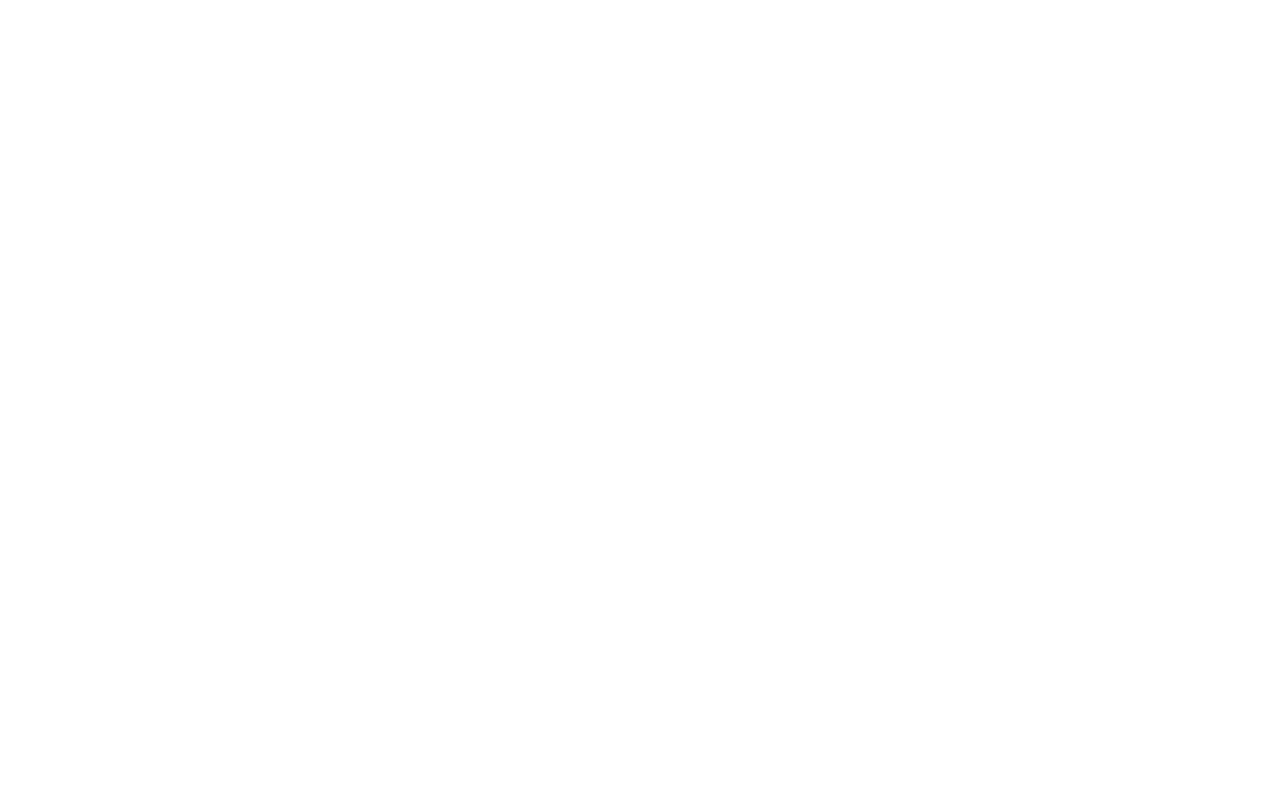
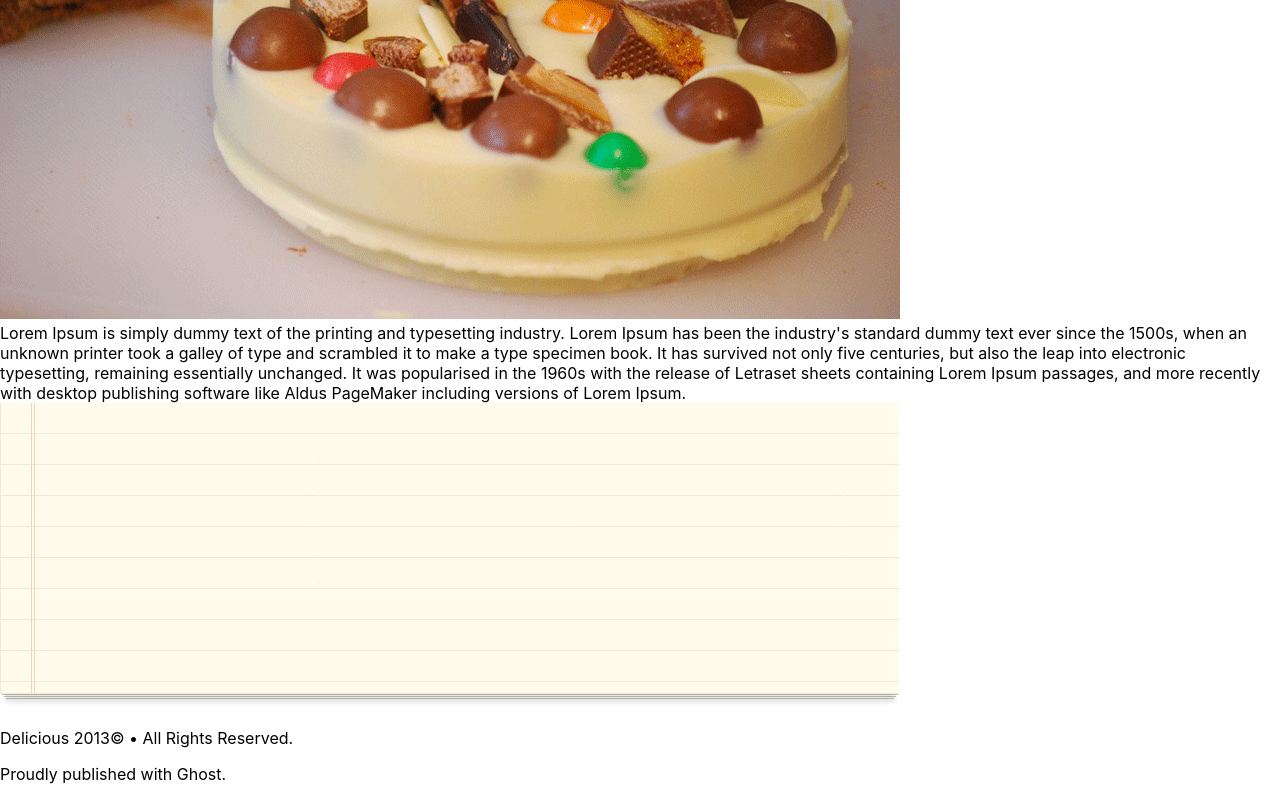
Before and after one commit to taylor-c-williams/chocolate-pizza, a React (Create React App) app: page / in a window 1280 px wide. Shown: the part 582-1382 px from the top of the page. Before the commit the page ends 800 px from the top, so only its background shows below. Built offline with nearby package versions, Linux system fonts and the light colour scheme.

Commit message:
header body footer images working

```diff
--- a/src/App.js
+++ b/src/App.js
@@ -1,12 +1,16 @@
 import React, { Component } from 'react';
 import './App.css';
 import Header from './Header.js';
+import Footer from './Footer.js';
+import Body from './Body.js';
 
 export default class App extends Component {
   render() {
     return (
       <div>
         <Header />
+        <Body />
+        <Footer />
 
       </div>
     );
--- /dev/null
+++ b/src/Body.js
@@ -0,0 +1,38 @@
+import React, { Component } from 'react';
+
+export default class Body extends Component {
+  render() {
+    return (
+      <div>
+        <main>
+
+          <section class="image1">
+            <img src="choco-pizza.png" alt="chocolate pizza" />
+          </section>
+
+          <section class="blog-post">
+
+  Lorem Ipsum is simply dummy text of the printing and typesetting industry. Lorem Ipsum has been the industry's
+  standard dummy text ever since the 1500s, when an unknown printer took a galley of type and scrambled it to make a
+  type specimen book. It has survived not only five centuries, but also the leap into electronic typesetting,
+  remaining essentially unchanged. It was popularised in the 1960s with the release of Letraset sheets containing
+  Lorem Ipsum passages, and more recently with desktop publishing software like Aldus PageMaker including versions
+  of Lorem Ipsum.
+
+
+
+          </section>
+          <section class="image1">
+            <img src="list-bg.png" alt="recipe card" />
+
+          </section>
+
+          <section class="sub-footer">
+            <div class="repeating-img"></div>
+            <div class="vanessa"></div>
+          </section>
+        </main>
+      </div>
+    );
+  }
+}
--- /dev/null
+++ b/src/Footer.js
@@ -0,0 +1,20 @@
+import React, { Component } from 'react';
+
+export default class Footer extends Component {
+  render() {
+    return (
+      <div>
+        <footer>
+          <section class='foot-image'>
+            <div>
+            </div>
+          </section>
+          <section class='footer-text'>
+            <p>Delicious 2013© • All Rights Reserved.</p>
+            <p>Proudly published with Ghost.</p>
+          </section>
+        </footer>
+      </div>
+    );
+  }
+}
--- a/src/Header.js
+++ b/src/Header.js
@@ -14,7 +14,7 @@
                             The best food blog ever.
             </div>
           </div>
-          <div className="icons">
+          <div className="ButtonList">
             <img className="facebook-logo" src="fb-icon.png" alt="facebook icon" />
             <img className="twitter-logo" src="twit-icon.png" alt ="twitter logo"/>
             <img className="google-logo" src="gp-icon.png" alt="google logo" />
```
